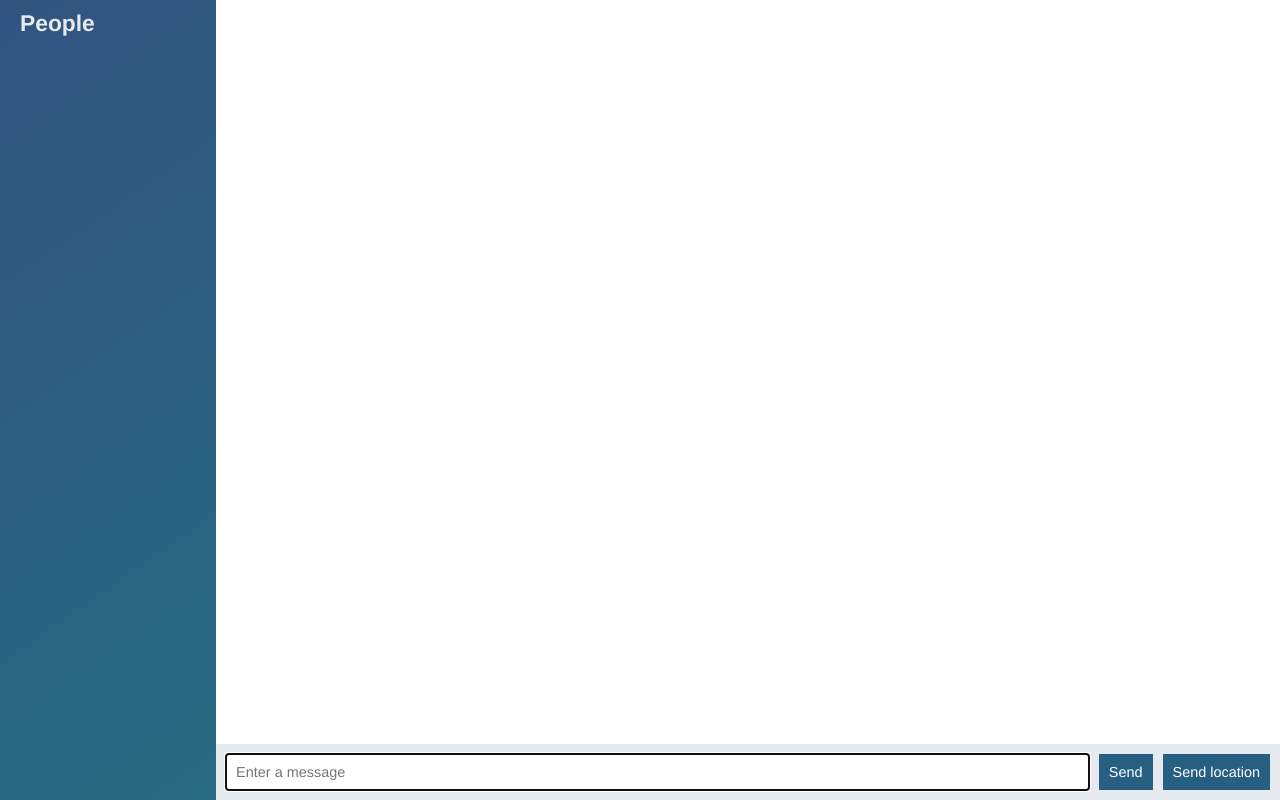
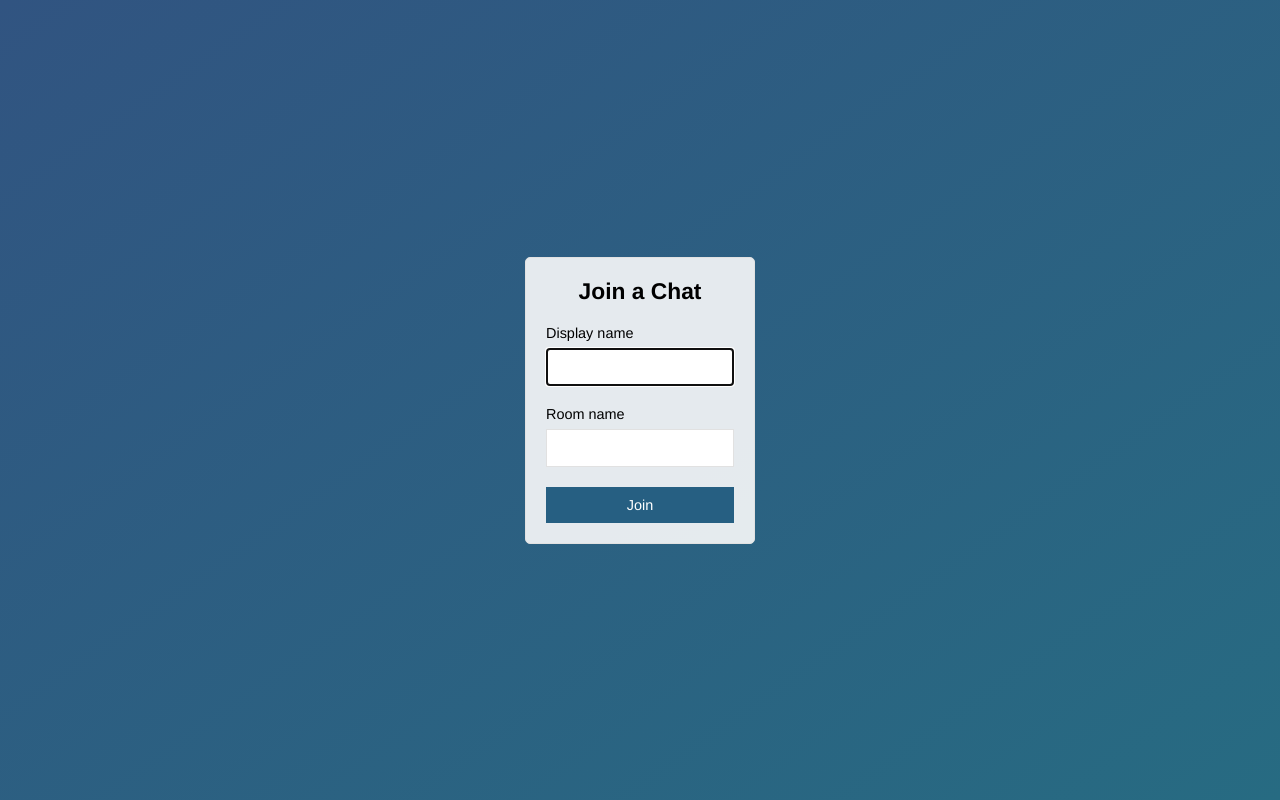
Before and after one commit to flaviocontreras/node-chat-app, a website: page public/index.html in a window 1280 px wide. Drawn offline with nearby package versions, Linux system fonts and the light colour scheme; no server answers.

Commit message:
Add join page that submits to chat.html

```diff
--- a/public/index.html
+++ b/public/index.html
@@ -2,59 +2,28 @@
 <html>
 <head>
   <meta charset="utf-8">
+  <title>Join | ChatApp </title>
+  <meta name="viewport" content="width=device-width, initial-scale=1, user-scalable=no">
   <link rel="stylesheet" href="css/styles.css"/>
 </head>
-<body class="chat">
-
-  <div class="chat__sidebar">
-    <h3>People</h3>
-    <div id="users" >
-
-    </div>
+<body class="centered-form">
+  <div class="centered-form__form">
+    <form action="chat.html">
+      <div class="form-field">
+        <h3>Join a Chat</h3>
+      </div>
+      <div class="form-field">
+        <label>Display name</label>
+        <input type="text" name="name" autofocus>
+      </div>
+      <div class="form-field">
+        <label>Room name</label>
+        <input type="text" name="room">
+      </div>
+      <div class="form-field">
+        <button>Join</button>
+      </div>
+    </form>
   </div>
-
-  <div class="chat__main">
-    <ol id="messages" class="chat__messages"></ol>
-
-    <div class="chat__footer">
-      <form id="message-form">
-        <input name="message" type="text" placeholder="Enter a message" autofocus autocomplete="off"/>
-        <button>Send</button>
-      </form>
-      <button id='send-location'>Send location</button>
-    </div>
-  </div>
-
-  <script id="message-template" type="text/template">
-    <li class="message">
-      <div class="message__title">
-        <h4>{{from}}</h4>
-        <span>{{createdAt}}</span>
-      </div>
-      <div class="message__body">
-        <p>{{text}}</p>
-      </div>
-    </li>
-  </script>
-
-  <script id="location-message-template" type="text/template">
-    <li class="message">
-      <div class="message__title">
-        <h4>{{from}}</h4>
-        <span>{{createdAt}}</span>
-      </div>
-      <div class="message__body">
-        <p>
-          <a href="{{url}}" target="_blank">My current location</a>
-        </p>
-      </div>
-    </li>
-  </script>
-
-  <script src="/socket.io/socket.io.js"></script>
-  <script src="/js/libs/jquery-3.1.1.min.js"></script>
-  <script src="/js/libs/moment.js"></script>
-  <script src="/js/libs/mustache.js"></script>
-  <script src="/js/index.js"></script>
 </body>
 </html>
```
Also changed, not shown: public/chat.html (added, +62 -0 lines), public/js/chat.js (renamed from public/js/index.js).
